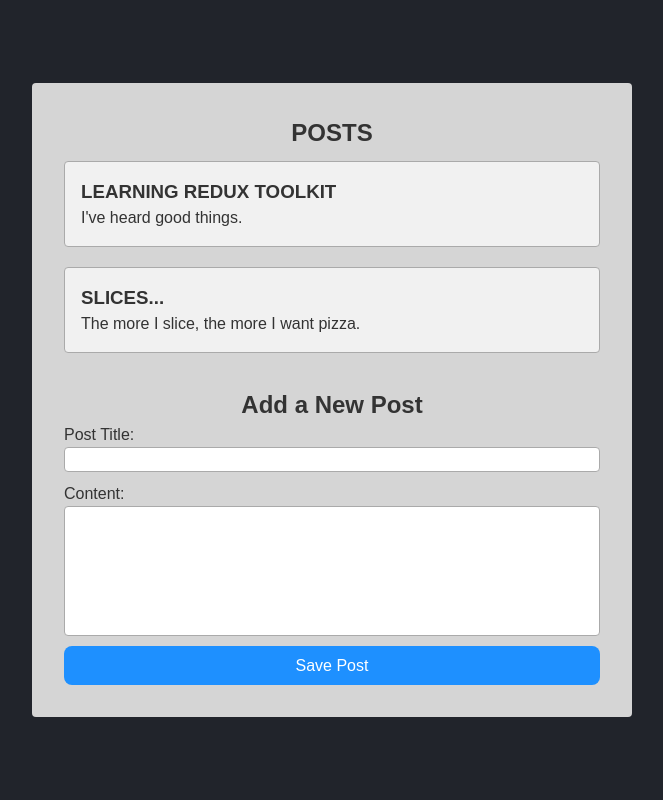
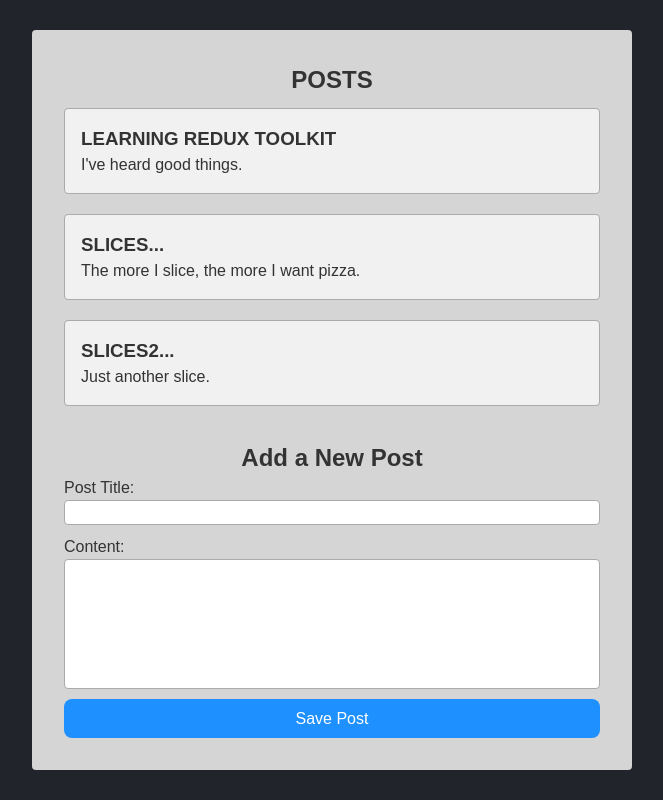
Before and after one commit to daniel-avzaradel/redux-example-project, a React (Vite) app: page / in a window 1280 px wide. Shown: the whole page, without its empty margins (308-971 px from the left). Built offline with nearby package versions, Linux system fonts and the light colour scheme.

Commit message:
changed initial state

```diff
--- a/src/features/post/postSlice.js
+++ b/src/features/post/postSlice.js
@@ -3,6 +3,7 @@
 const initialState = [
     { id: 1, title: "Learning Redux Toolkit", content: "I've heard good things."},
     { id: 2, title: "Slices...", content: "The more I slice, the more I want pizza."},
+    { id: 3, title: "Slices2...", content: "Just another slice."},
 ]
 
 const postSlice = createSlice({
```
